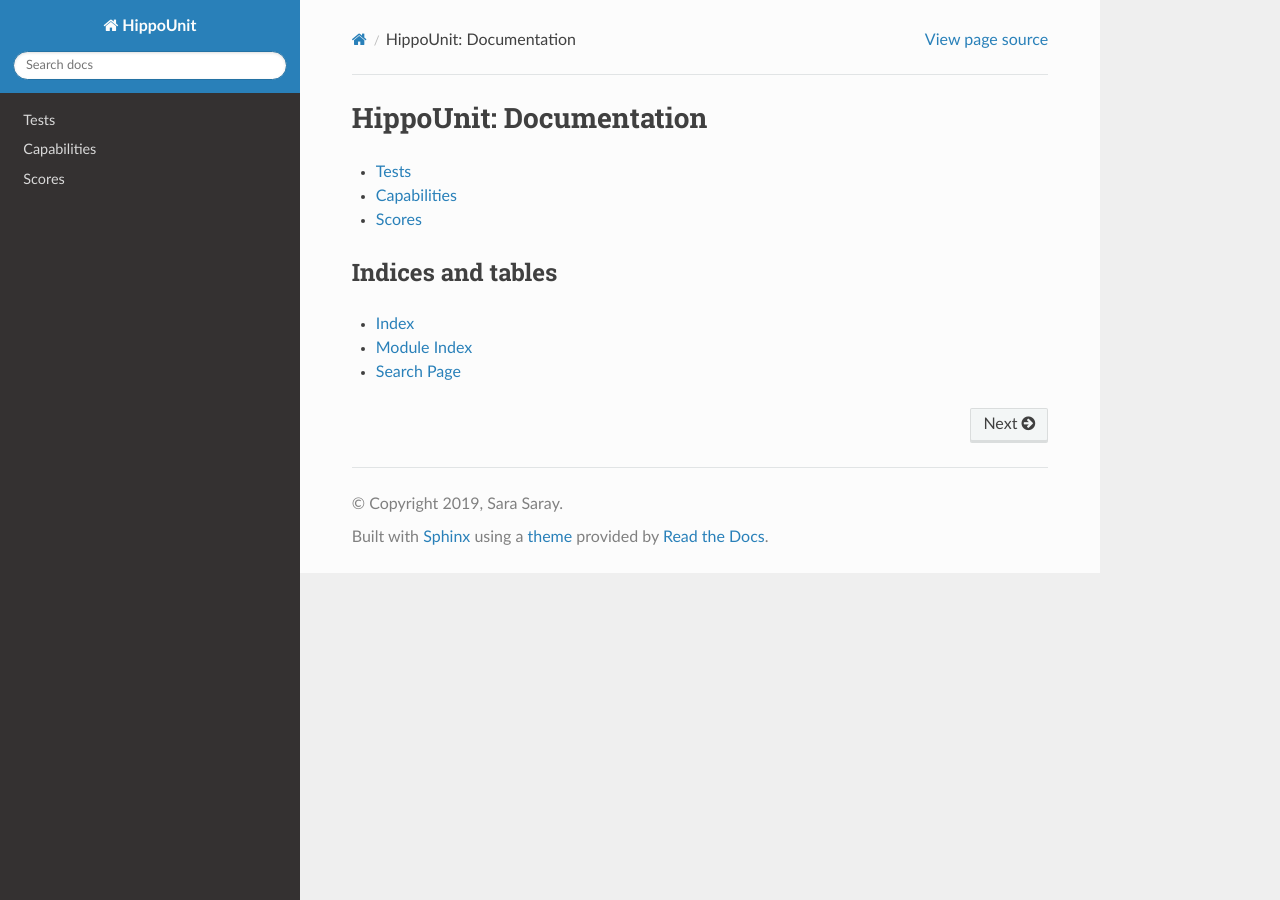
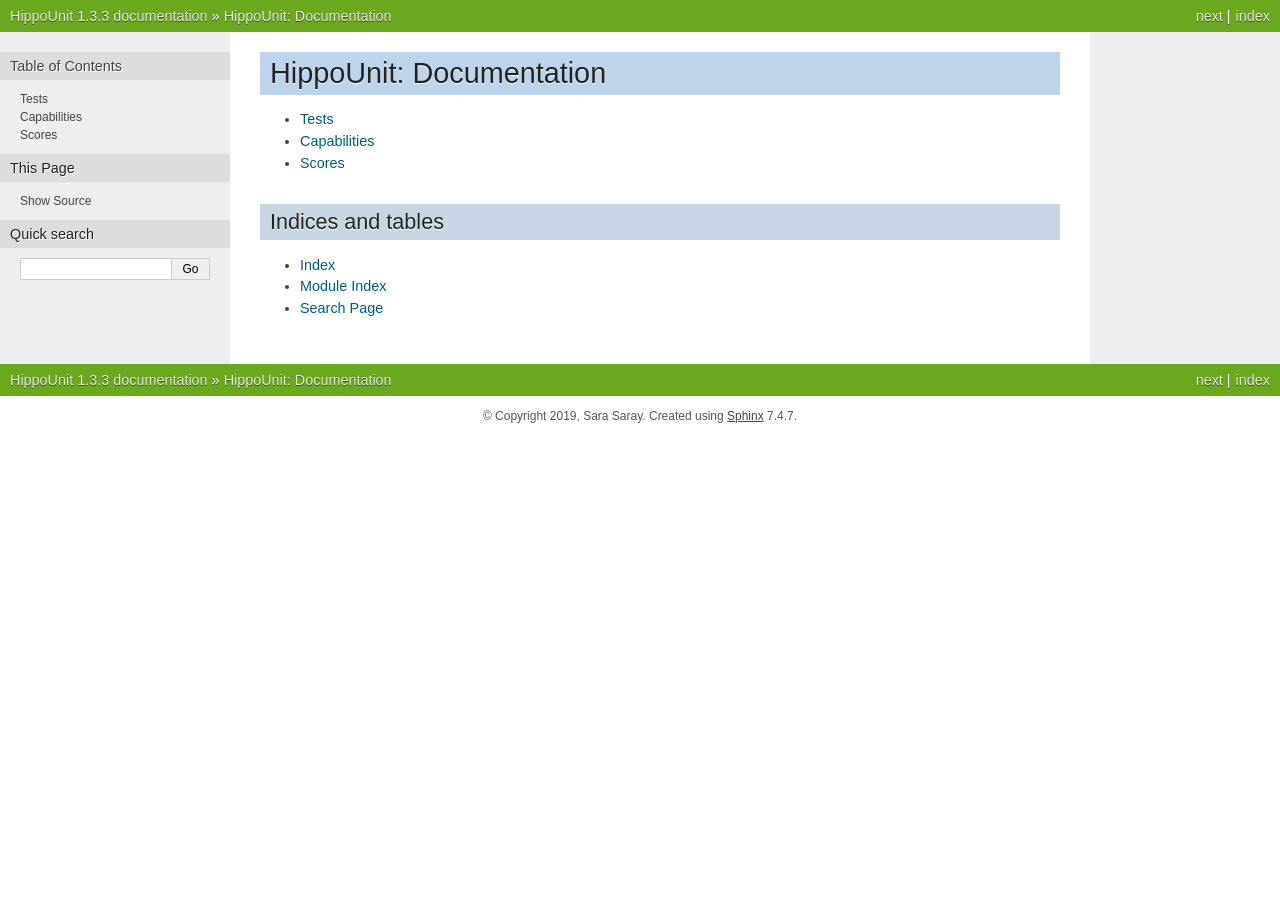
Before and after one commit to KaliLab/hippounit, a Sphinx documentation site: the page built from docs/source/index.rst, in a window 1280 px wide. Built offline with Sphinx 7.4.7, drawn with Linux system fonts in a browser that asks for light colours.

Commit message:
update conf.py

```diff
--- a/docs/source/conf.py
+++ b/docs/source/conf.py
@@ -14,6 +14,8 @@
 import sys
 sys.path.insert(0, os.path.abspath('../..'))
 
+# The master toctree document.
+master_doc = 'index'
 
 # -- Project information -----------------------------------------------------
 
@@ -58,7 +60,7 @@
 # List of patterns, relative to source directory, that match files and
 # directories to ignore when looking for source files.
 # This pattern also affects html_static_path and html_extra_path.
-exclude_patterns = []
+exclude_patterns = ['_build', 'Thumbs.db', '.DS_Store']
 
 
 # -- Options for HTML output -------------------------------------------------
@@ -66,8 +68,8 @@
 # The theme to use for HTML and HTML Help pages.  See the documentation for
 # a list of builtin themes.
 #
-html_theme = 'sphinx_rtd_theme'
-pygments_style = 'default'
+html_theme = 'nature'
+pygments_style = 'sphinx'
 
 # Add any paths that contain custom static files (such as style sheets) here,
 # relative to this directory. They are copied after the builtin static files,
```
